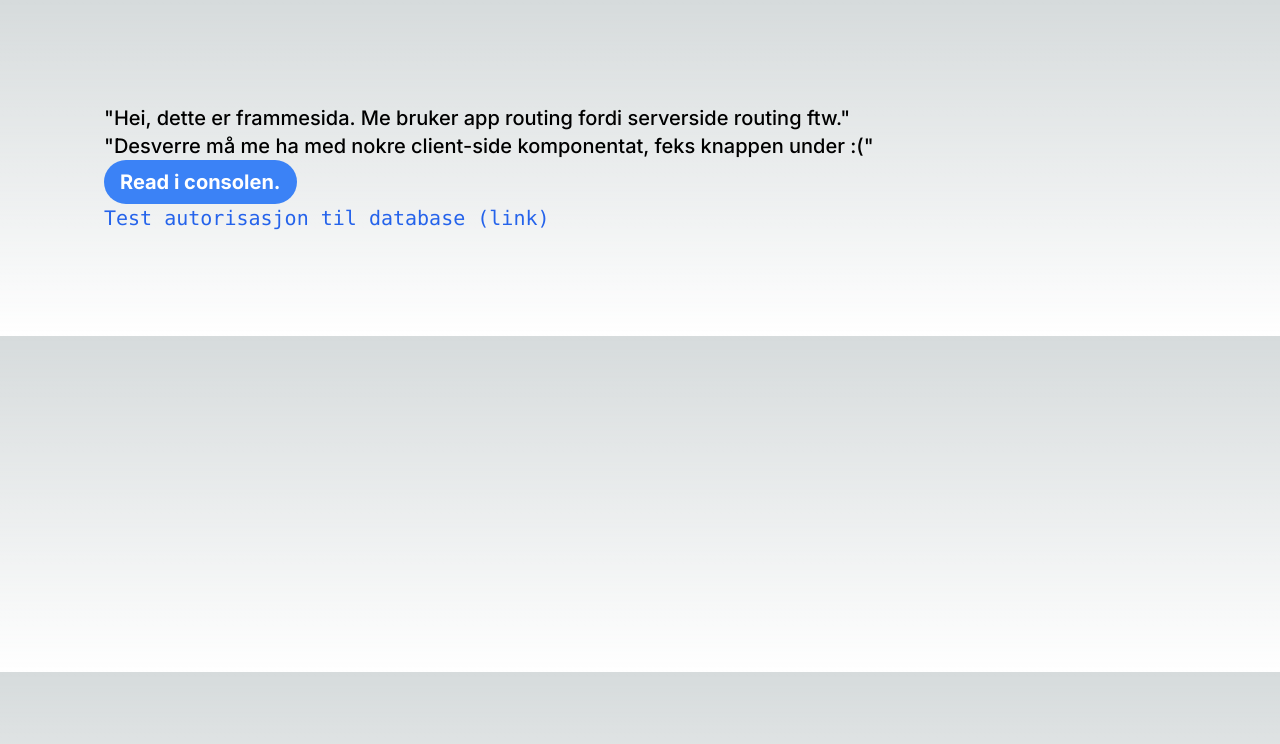
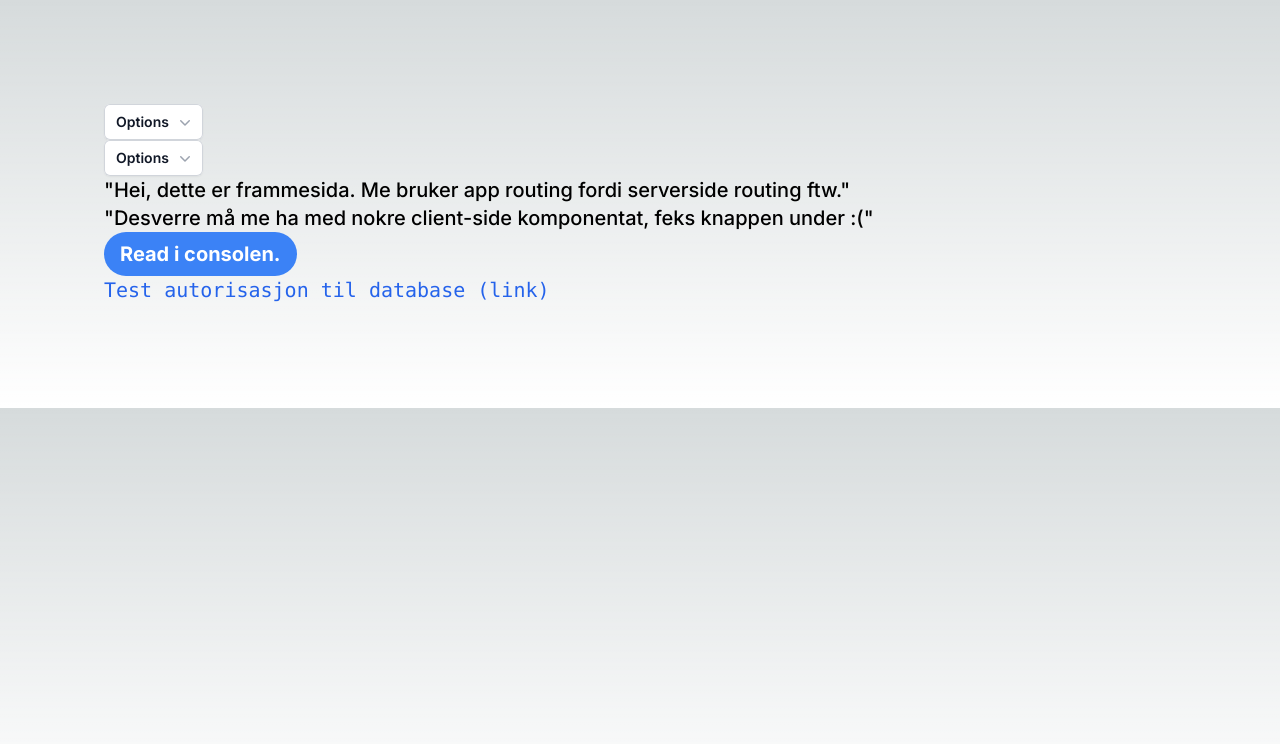
Before and after one commit to N4h0/MongoDBProject, a Next.js app: page / in a window 1280 px wide. Shown: the top 744 px of the page. Built offline with nearby package versions, Linux system fonts and the light colour scheme.

Commit message:
Added dropdown menus

```diff
--- /dev/null
+++ b/app/clientSideComponents/dropDownCollection.jsx
@@ -0,0 +1,77 @@
+//frå https://tailwindui.com/components/application-ui/elements/dropdowns
+"use client";
+import { useState } from 'react';
+
+function DropDownCollection() {
+    const [isDropdownVisible, setDropdownVisible] = useState(false);
+    const toggleDropdown = () => {
+        setDropdownVisible(!isDropdownVisible);
+    };
+
+    const closeDropdown = () => {
+        setDropdownVisible(false);
+    };
+
+    const handleMouseEnter = () => {
+        setDropdownVisible(true);
+    };
+
+    const handleMouseLeave = () => {
+        setDropdownVisible(false);
+    };
+
+    return (
+        <>
+            <div className="relative inline-block text-left right-0">
+                <div>
+                    <button
+                        type="button"
+                        className="inline-flex w-full justify-center gap-x-1.5 rounded-md bg-white px-3 py-2 text-sm font-semibold text-gray-900 shadow-sm ring-1 ring-inset ring-gray-300 hover:bg-gray-50"
+                        id="menu-button"
+                        aria-expanded={isDropdownVisible}
+                        aria-haspopup="true"
+                        onClick={toggleDropdown}
+                        onMouseEnter={handleMouseEnter}
+                        onMouseLeave={handleMouseLeave}
+                    >
+                        Options
+                        <svg
+                            className="-mr-1 h-5 w-5 text-gray-400"
+                            viewBox="0 0 20 20"
+                            fill="currentColor"
+                            aria-hidden="true"
+                            data-slot="icon"
+                        >
+                            <path
+                                fillRule="evenodd"
+                                d="M5.22 8.22a.75.75 0 0 1 1.06 0L10 11.94l3.72-3.72a.75.75 0 1 1 1.06 1.06l-4.25 4.25a.75.75 0 0 1-1.06 0L5.22 9.28a.75.75 0 0 1 0-1.06Z"
+                                clipRule="evenodd"
+                            />
+                        </svg>
+                    </button>
+                </div>
+                {isDropdownVisible && (
+                    <div
+                        className="right-0 z-10 mt-2 w-56 origin-top-right rounded-md bg-white shadow-lg ring-1 ring-black ring-opacity-5 focus:outline-none"
+                        role="menu"
+                        aria-orientation="vertical"
+                        aria-labelledby="menu-button"
+                        tabIndex="-1"
+                        onMouseLeave={closeDropdown}
+                    >
+                        <div className="py-1" role="none">
+                            <a href="#" className="block px-4 py-2 text-sm text-gray-700" role="menuitem" tabIndex="-1" id="menu-item-0">Account settings</a>
+                            <a href="#" className="block px-4 py-2 text-sm text-gray-700" role="menuitem" tabIndex="-1" id="menu-item-1">Support</a>
+                            <a href="#" className="block px-4 py-2 text-sm text-gray-700" role="menuitem" tabIndex="-1" id="menu-item-2">License</a>
+                            <form method="POST" action="#" role="none">
+                                <button type="submit" className="block w-full px-4 py-2 text-left text-sm text-gray-700" role="menuitem" tabIndex="-1" id="menu-item-3">Sign out</button>
+                            </form>
+                        </div>
+                    </div>
+                )}
+            </div>
+        </>
+    );
+}
+
+export default DropDownCollection;
--- /dev/null
+++ b/app/clientSideComponents/dropDownDatabases.jsx
@@ -0,0 +1,77 @@
+//frå https://tailwindui.com/components/application-ui/elements/dropdowns
+"use client";
+import { useState } from 'react';
+
+function DropDownDatabases() {
+    const [isDropdownVisible, setDropdownVisible] = useState(false);
+    const toggleDropdown = () => {
+        setDropdownVisible(!isDropdownVisible);
+    };
+
+    const closeDropdown = () => {
+        setDropdownVisible(false);
+    };
+
+    const handleMouseEnter = () => {
+        setDropdownVisible(true);
+    };
+
+    const handleMouseLeave = () => {
+        setDropdownVisible(false);
+    };
+
+    return (
+        <>
+            <div className="relative inline-block text-left right-0">
+                <div>
+                    <button
+                        type="button"
+                        className="inline-flex w-full justify-center gap-x-1.5 rounded-md bg-white px-3 py-2 text-sm font-semibold text-gray-900 shadow-sm ring-1 ring-inset ring-gray-300 hover:bg-gray-50"
+                        id="menu-button"
+                        aria-expanded={isDropdownVisible}
+                        aria-haspopup="true"
+                        onClick={toggleDropdown}
+                        onMouseEnter={handleMouseEnter}
+                        onMouseLeave={handleMouseLeave}
+                    >
+                        Options
+                        <svg
+                            className="-mr-1 h-5 w-5 text-gray-400"
+                            viewBox="0 0 20 20"
+                            fill="currentColor"
+                            aria-hidden="true"
+                            data-slot="icon"
+                        >
+                            <path
+                                fillRule="evenodd"
+                                d="M5.22 8.22a.75.75 0 0 1 1.06 0L10 11.94l3.72-3.72a.75.75 0 1 1 1.06 1.06l-4.25 4.25a.75.75 0 0 1-1.06 0L5.22 9.28a.75.75 0 0 1 0-1.06Z"
+                                clipRule="evenodd"
+                            />
+                        </svg>
+                    </button>
+                </div>
+                {isDropdownVisible && (
+                    <div
+                        className="right-0 z-10 mt-2 w-56 origin-top-right rounded-md bg-white shadow-lg ring-1 ring-black ring-opacity-5 focus:outline-none"
+                        role="menu"
+                        aria-orientation="vertical"
+                        aria-labelledby="menu-button"
+                        tabIndex="-1"
+                        onMouseLeave={closeDropdown}
+                    >
+                        <div className="py-1" role="none">
+                            <a href="#" className="block px-4 py-2 text-sm text-gray-700" role="menuitem" tabIndex="-1" id="menu-item-0">Account settings</a>
+                            <a href="#" className="block px-4 py-2 text-sm text-gray-700" role="menuitem" tabIndex="-1" id="menu-item-1">Support</a>
+                            <a href="#" className="block px-4 py-2 text-sm text-gray-700" role="menuitem" tabIndex="-1" id="menu-item-2">License</a>
+                            <form method="POST" action="#" role="none">
+                                <button type="submit" className="block w-full px-4 py-2 text-left text-sm text-gray-700" role="menuitem" tabIndex="-1" id="menu-item-3">Sign out</button>
+                            </form>
+                        </div>
+                    </div>
+                )}
+            </div>
+        </>
+    );
+}
+
+export default DropDownDatabases;
--- a/app/page.jsx
+++ b/app/page.jsx
@@ -1,12 +1,19 @@
 import Link from "next/link";
-import TestButton from "./clientSideComponents/clientSideComponents"; // Import the client-side component
+import TestButton from "./clientSideComponents/hentAllData"; // Import the client-side component
+import DropDownCollection from "./clientSideComponents/dropDownCollection";
+import DropDownDatabases from "./clientSideComponents/dropDownCollection";
+
 
 export default async function Home() {
   return (
     <>
+      <DropDownDatabases/>
+      <p></p>
+      <DropDownCollection/>
+
       <h1>"Hei, dette er frammesida. Me bruker app routing fordi serverside routing ftw."</h1>
       <h1>"Desverre må me ha med nokre client-side komponentat, feks knappen under :("</h1>
-      <TestButton/>
+      <TestButton />
       <p></p>
       <Link href="/api/testConnection" className="font-medium text-blue-600 dark:text-blue-500 hover:underline">
         <code>Test autorisasjon til database (link)</code>
--- a/tsconfig.json
+++ b/tsconfig.json
@@ -23,6 +23,6 @@
       "@/*": ["./*"]
     }
   },
-  "include": ["next-env.d.ts", "**/*.ts", "**/*.tsx", ".next/types/**/*.ts"],
+  "include": ["next-env.d.ts", "**/*.ts", "**/*.tsx", ".next/types/**/*.ts", "app/clientSideComponents/dropDownCollection.jsx"],
   "exclude": ["node_modules"]
 }
```
Also changed, not shown: app/clientSideComponents/hentAllData.jsx (renamed from app/clientSideComponents/clientSideComponents.jsx), pages/api/getAllCollections.js (added), pages/api/getAllDatabases.js (added).
